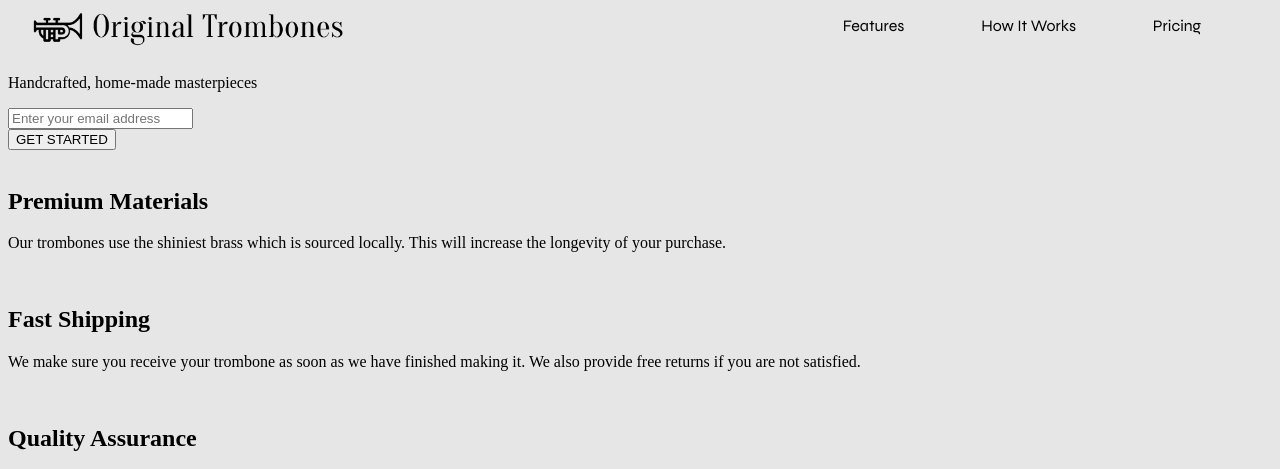
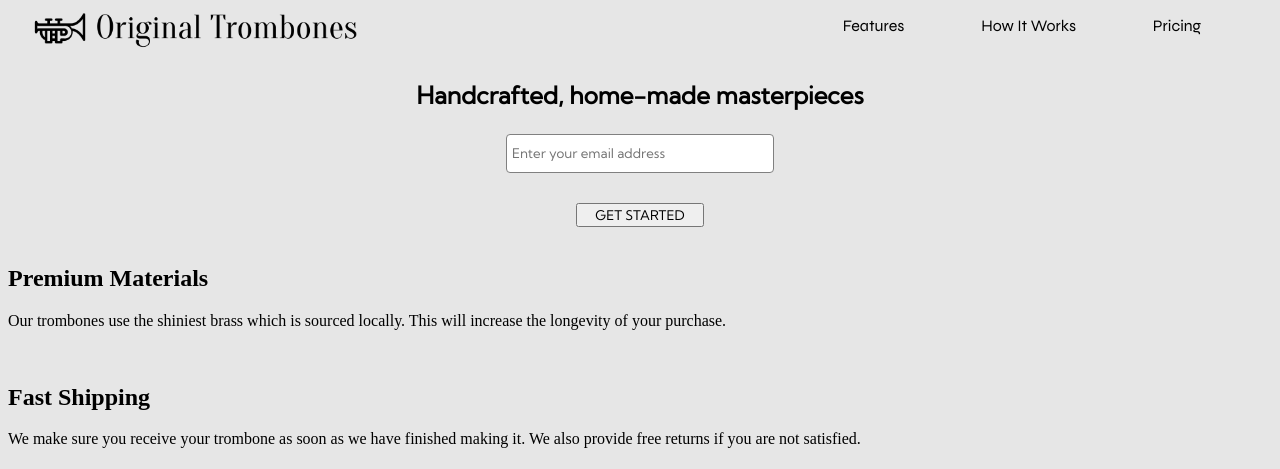
Before and after one commit to dieg00/FCCProductLandingPage, a plain HTML site: page index.html in a window 1280 px wide. Shown: the top 469 px of the page. Drawn offline with Linux system fonts and the light colour scheme.

Commit message:
Style email input form

```diff
--- a/index.html
+++ b/index.html
@@ -7,6 +7,10 @@
 		<link rel="stylesheet" href="styles.css" />
 		<link
 			href="https://fonts.googleapis.com/css2?family=Syne&display=swap"
+			rel="stylesheet"
+		/>
+		<link
+			href="https://fonts.googleapis.com/css2?family=Kumbh+Sans&display=swap"
 			rel="stylesheet"
 		/>
 	</head>
@@ -29,17 +33,23 @@
 		<main>
 			<div class="introEmail">
 				<p>Handcrafted, home-made masterpieces</p>
-				<form action="">
-					<label for=""></label>
+				<form id="form" action="">
+					<label for="email"></label>
 					<input
+						class="inputEmail"
 						type="email"
 						name=""
-						id=""
+						id="email"
 						placeholder="Enter your email address"
 						required
 					/>
 					<br />
-					<input type="submit" value="GET STARTED" />
+					<input
+						id="button"
+						class="inputEmail"
+						type="submit"
+						value="GET STARTED"
+					/>
 				</form>
 			</div>
 			<div class="features" id="features">
--- a/styles.css
+++ b/styles.css
@@ -13,7 +13,20 @@ footer {
 }
 
 main {
-	padding-top: 4.5vw;
+	padding-top: 7vh;
+}
+
+.inputEmail {
+	font-family: "Kumbh Sans", sans-serif;
+}
+
+.introEmail {
+	align-items: center;
+	display: flex;
+	flex-direction: column;
+	font-family: "Kumbh Sans", sans-serif;
+	font-weight: 600;
+	font-size: 3vh;
 }
 
 .navigation {
@@ -28,6 +41,29 @@ main {
 	margin-right: 6vw;
 }
 
+#button {
+	height: 3vh;
+	width: 10vw;
+}
+
+#email {
+	border: 1px solid grey;
+	border-radius: 4px;
+	height: 3vh;
+	width: 20vw;
+	padding: 0.8vh 0.6vh 0.8vh 0.6vh;
+}
+
+#email:focus {
+	border: 3px solid orange;
+}
+
+#form {
+	align-items: center;
+	display: flex;
+	flex-direction: column;
+}
+
 #header {
 	background-color: #e6e6e6;
 	display: flex;
@@ -38,7 +74,7 @@ main {
 }
 
 #header-img {
-	height: 3vw;
+	height: 5vh;
 	padding-top: 10px;
 }
 
```
